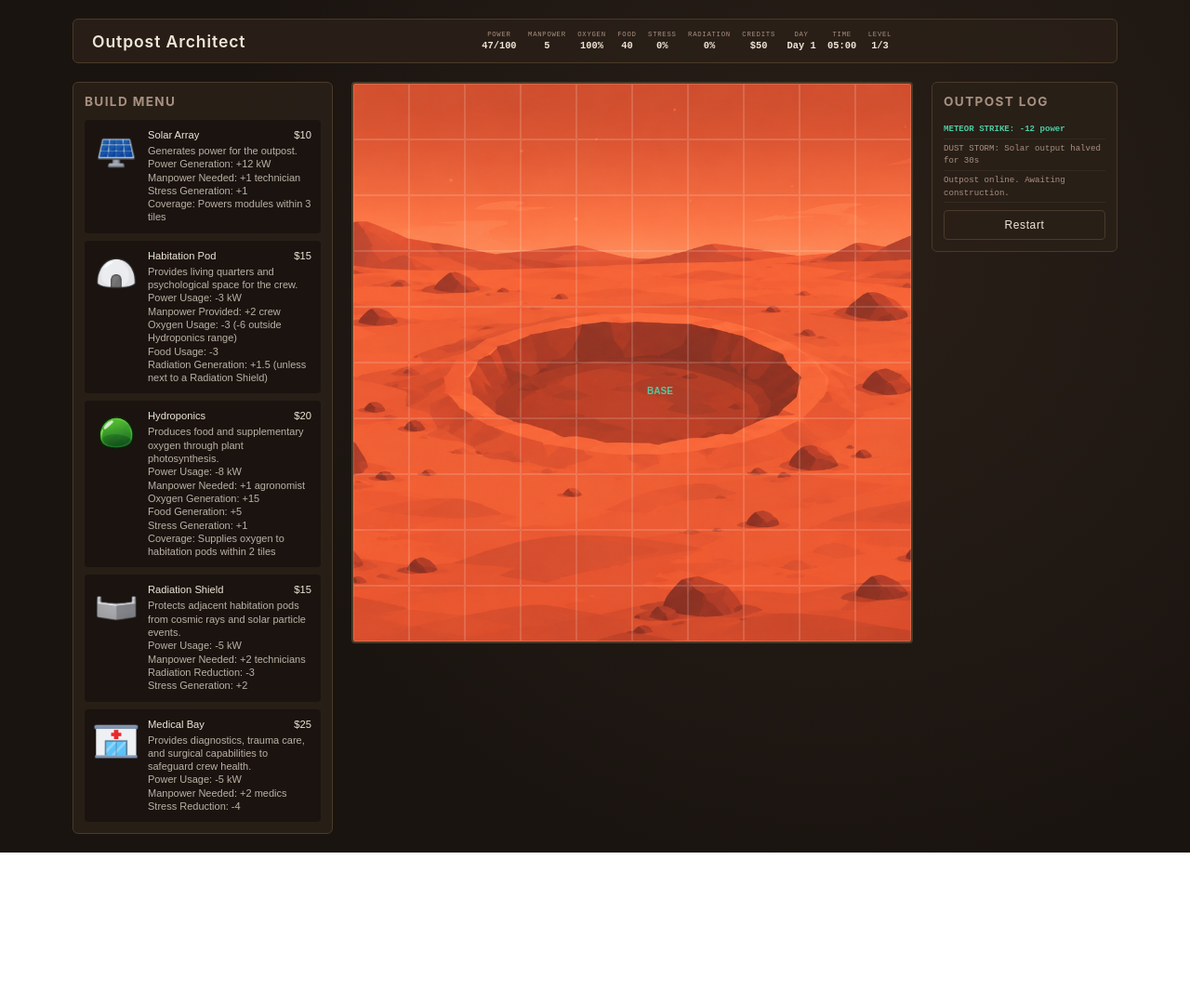
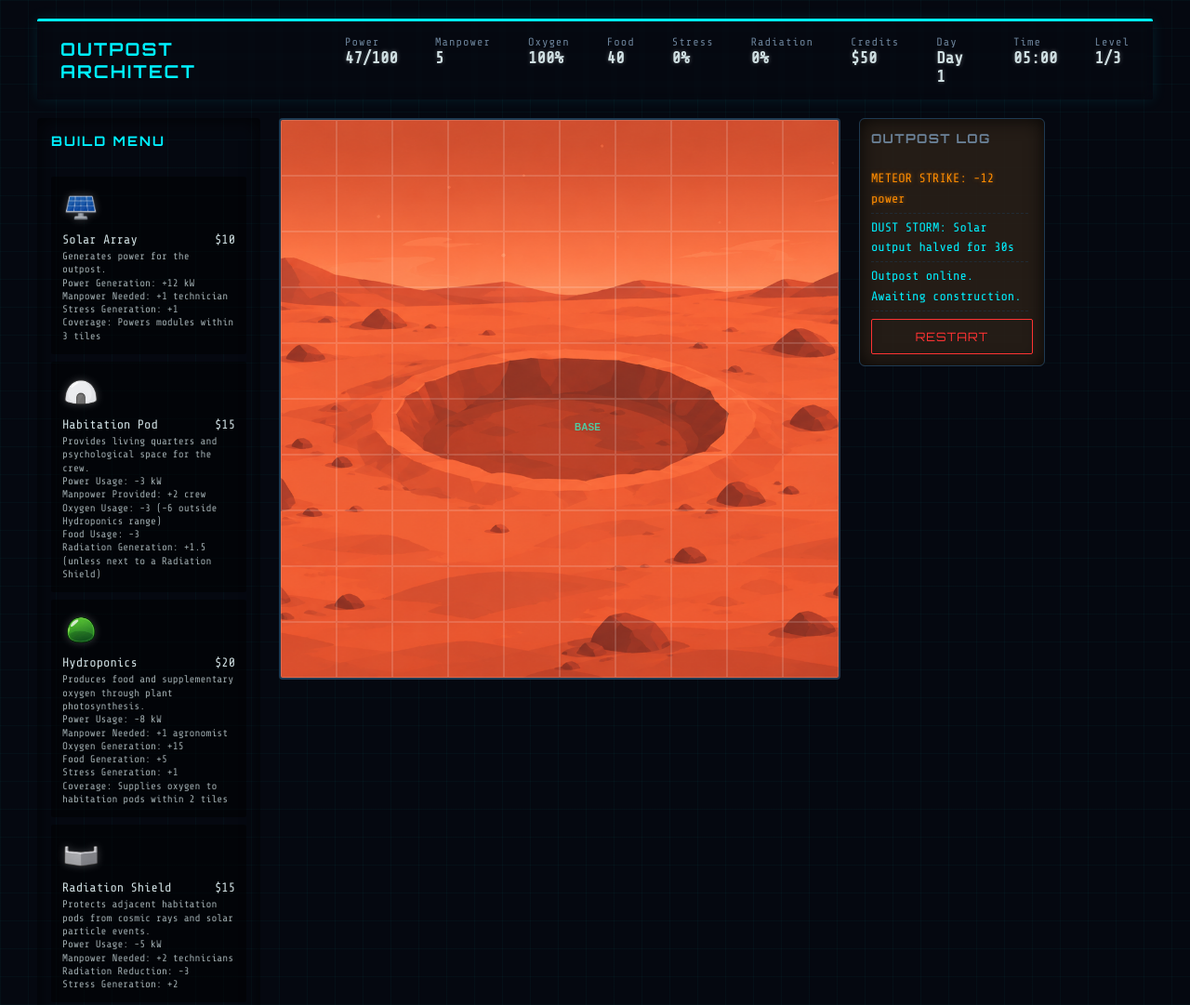
Before and after one commit to SADP-18/NASA-Hackathon-Game, a website built with Vite: page index.html in a window 1280 px wide. Shown: the top 1081 px of the page at 93% size. Before the commit the page ends 917 px from the top, so only its background shows below. Built offline with nearby package versions, Linux system fonts and the light colour scheme; files whose address does not match are found by name.

Commit message:
changed UI to fit a more NASA looking UI

```diff
--- a/index.html
+++ b/index.html
@@ -3,6 +3,7 @@
 <head>
     <meta charset="UTF-8" />
     <title>Outpost Architect</title>
+    <link href="https://fonts.googleapis.com/css2?family=Orbitron:wght@400;700&family=Share+Tech+Mono&display=swap" rel="stylesheet">
 </head>
 <body>
     <div id="app">
--- a/style.css
+++ b/style.css
@@ -1,12 +1,16 @@
 :root {
-    --bg-space: #1a1410;
-    --bg-panel: #2a2018;
-    --bg-panel-hover: #3a2c20;
-    --accent: #4ecca3;
-    --warn: #ff5c5c;
-    --text: #f0e6d8;
-    --text-dim: #a89080;
-    --border: #4a3a28;
+    --bg-space: #050810;
+    --bg-panel: rgba(13, 20, 30, 0.85);
+    --accent-cyan: #00f0ff;
+    --accent-orange: #ff8c00;
+    --accent-red: #ff3333;
+    --text-main: #d0e0e3;
+    --text-dim: #6b8299;
+    --border: #1f3a52;
+
+    /* Fonts */
+    --font-hud: 'Orbitron', sans-serif;
+    --font-data: 'Share Tech Mono', monospace;
 }
 
 * { box-sizing: border-box; }
@@ -14,10 +18,14 @@
 body {
     margin: 0;
     min-height: 100vh;
-    background:
-        radial-gradient(circle at 70% 30%, #2a1f18 0%, #1a1410 60%);
-    color: var(--text);
-    font-family: -apple-system, BlinkMacSystemFont, "Segoe UI", sans-serif;
+    /* Subtle starfield/grid background for the webpage itself */
+    background-color: var(--bg-space);
+    background-image:
+        linear-gradient(rgba(0, 240, 255, 0.03) 1px, transparent 1px),
+        linear-gradient(90deg, rgba(0, 240, 255, 0.03) 1px, transparent 1px);
+    background-size: 30px 30px;
+    color: var(--text-main);
+    font-family: var(--font-data);
     display: flex;
     flex-direction: column;
     align-items: center;
@@ -33,52 +41,54 @@ body {
 
 /* ===== Top bar ===== */
 #topBar {
-    display: grid;
-    grid-template-columns: auto 1fr;
+    display: flex;
     align-items: center;
+    justify-content: space-between;
     gap: 2em;
+    width: 100%;
+    max-width: 1200px;
     margin-bottom: 20px;
-    padding: 12px 20px;
-    background-color: rgba(42, 32, 24, 0.9);
-    border: 1px solid var(--border);
-    border-radius: 6px;
+    padding: 15px 25px;
+    background-color: var(--panel-bg);
+    border: 1px solid var(--panel-border);
+    border-top: 3px solid var(--accent-cyan);
+    border-radius: 2px;
+    box-shadow: 0 0 15px rgba(0, 240, 255, 0.1);
+    backdrop-filter: blur(5px);
 }
 
 #topBar h1 {
-    font-size: 1.1em;
-    font-weight: 600;
+    font-family: var(--font-hud);
+    font-size: 1.2em;
+    font-weight: 700;
     margin: 0;
-    letter-spacing: 0.05em;
-    color: var(--text);
+    color: var(--accent-cyan);
+    letter-spacing: 2px;
+    text-transform: uppercase;
 }
 
 #hud {
     display: flex;
-    gap: 1.2em;
-    font-family: monospace;
-    font-size: 0.8em;
-    flex-wrap: wrap;
-    justify-content: center;
+    gap: 2.5em;
 }
 
 .hud-item {
     display: flex;
     flex-direction: column;
-    align-items: center;
-    gap: 2px;
+    align-items: flex-start;
 }
 
 .hud-item .label {
     color: var(--text-dim);
-    font-size: 0.7em;
-    letter-spacing: 0.1em;
-    text-transform: uppercase;
+    font-size: 0.75em;
+    letter-spacing: 1px;
 }
 
 .hud-item .value {
-    color: var(--text);
-    font-weight: 600;
-    font-size: 1em;
+    color: var(--text-main);
+    font-size: 1.1em;
+    font-weight: bold;
+    text-shadow: 0 0 5px rgba(255,255,255,0.3);
 }
 
 /* ===== Main layout ===== */
@@ -95,57 +105,66 @@ body {
     gap: 8px;
 }
 
-#sidePanel {
+#sidePanel, #rightPanel {
     display: flex;
     flex-direction: column;
-    gap: 8px;
-    width: 280px;
-    padding: 12px;
-    background-color: rgba(42, 32, 24, 0.85);
-    border: 1px solid var(--border);
-    border-radius: 6px;
+    gap: 12px;
+    width: 240px;
+    padding: 15px;
+    background-color: var(--panel-bg);
+    border: 1px solid var(--panel-border);
+    border-radius: 4px;
+    box-shadow: inset 0 0 20px rgba(0,0,0,0.8);
 }
 
-#sidePanel h2 {
-    margin: 0 0 4px;
-    font-size: 0.85em;
-    letter-spacing: 0.1em;
-    color: var(--text-dim);
+#sidePanel h2, #rightPanel h2 {
+    font-family: var(--font-hud);
+    font-size: 0.9em;
+    letter-spacing: 2px;
+    color: var(--accent-cyan);
+    margin: 0 0 10px 0;
+    border-bottom: 1px solid var(--panel-border);
+    padding-bottom: 8px;
     text-transform: uppercase;
+}
+
+#rightPanel {
+    max-height: 620px;
 }
 
 .module-btn {
     display: flex;
-    flex-direction: row;
-    align-items: stretch;
-     width: 100%;
-    gap: 10px;
-    padding: 8px;
-    background-color: rgba(20, 15, 12, 0.7);
-    border: 2px solid transparent;
-    border-radius: 4px;
+    flex-direction: column;
+    align-items: flex-start;
+    padding: 12px;
+    background-color: rgba(0, 0, 0, 0.5);
+    border: 1px solid var(--panel-border);
+    border-radius: 2px;
     cursor: pointer;
-    color: var(--text);
-    text-align: left;
-    font-size: 0.7em;
-    transition: all 0.15s;
+    color: var(--text-main);
+    font-family: var(--font-data);
+    font-size: 0.85em;
+    transition: all 0.2s ease;
 }
 
 .module-btn:hover {
-    background-color: var(--bg-panel-hover);
+    background-color: rgba(0, 240, 255, 0.05);
     border-color: var(--text-dim);
 }
 
 .module-btn.active {
-    border-color: var(--accent);
-    background-color: rgba(78, 204, 163, 0.15);
-    box-shadow: 0 0 8px rgba(78, 204, 163, 0.4);
+    border-color: var(--accent-cyan);
+    background-color: rgba(0, 240, 255, 0.1);
+    box-shadow: 0 0 10px rgba(0, 240, 255, 0.2), inset 0 0 10px rgba(0, 240, 255, 0.1);
 }
 
 .module-btn img {
-    width: 48px;
-    height: 48px;
+    width: 40px;
+    height: 40px;
     object-fit: contain;
+    margin-bottom: 8px;
+    /* Gives the icons a slight glow */
+    filter: drop-shadow(0px 0px 4px rgba(255, 255, 255, 0.2));
 }
 
 /* Left: placeholder icon box */
@@ -240,66 +259,82 @@ body {
     text-transform: uppercase;
 }
 
+/* ===== Outpost Log ===== */
 #log {
     flex: 1;
     overflow-y: auto;
-    font-family: monospace;
-    font-size: 0.7em;
-    line-height: 1.5;
-    color: var(--text-dim);
+    font-family: var(--font-data);
+    font-size: 0.85em;
+    line-height: 1.6;
+    color: var(--accent-cyan);
+    padding-right: 5px;
 }
 
 #log div {
-    padding: 3px 0;
-    border-bottom: 1px solid rgba(255,255,255,0.05);
+    padding: 4px 0;
+    border-bottom: 1px dashed rgba(31, 58, 82, 0.5);
 }
 
 #log div:first-child {
-    color: var(--accent);
-    font-weight: 600;
+    color: var(--accent-orange); /* Highlights the newest message */
+    text-shadow: 0 0 5px rgba(255, 140, 0, 0.5);
 }
 
+/* Custom Scrollbar for Log */
+#log::-webkit-scrollbar { width: 6px; }
+#log::-webkit-scrollbar-track { background: rgba(0,0,0,0.5); }
+#log::-webkit-scrollbar-thumb { background: var(--panel-border); border-radius: 3px; }
+
+/* ===== Restart Button ===== */
 #restartBtn {
-    padding: 8px;
+    padding: 10px;
     background-color: transparent;
-    border: 1px solid var(--border);
-    border-radius: 4px;
-    color: var(--text);
-    font-size: 0.75em;
+    border: 1px solid var(--accent-red);
+    border-radius: 2px;
+    color: var(--accent-red);
+    font-family: var(--font-hud);
+    font-size: 0.8em;
+    letter-spacing: 1px;
     cursor: pointer;
-    letter-spacing: 0.05em;
+    text-transform: uppercase;
+    transition: all 0.2s;
 }
 
 #restartBtn:hover {
-    background-color: var(--bg-panel-hover);
-    border-color: var(--text-dim);
+    background-color: var(--accent-red);
+    color: #000;
+    box-shadow: 0 0 10px rgba(255, 51, 51, 0.5);
 }
 
 /* ===== Overlay ===== */
 #overlay {
     position: fixed;
     inset: 0;
-    background-color: rgba(10, 8, 6, 0.92);
+    background-color: rgba(5, 8, 16, 0.95);
     display: flex;
     flex-direction: column;
     align-items: center;
     justify-content: center;
-    gap: 12px;
+    gap: 20px;
     z-index: 10;
+    backdrop-filter: blur(4px);
 }
 
 #overlay.hidden { display: none; }
 
 #overlayTitle {
-    font-size: 2.5em;
+    font-family: var(--font-hud);
+    font-size: 3em;
     font-weight: 700;
-    letter-spacing: 0.1em;
+    letter-spacing: 5px;
     margin: 0;
+    text-shadow: 0 0 20px currentColor;
 }
 
 #overlayMsg {
     color: var(--text-dim);
-    font-size: 1em;
+    font-size: 1.2em;
+    font-family: var(--font-data);
     margin: 0;
 }
 
```
